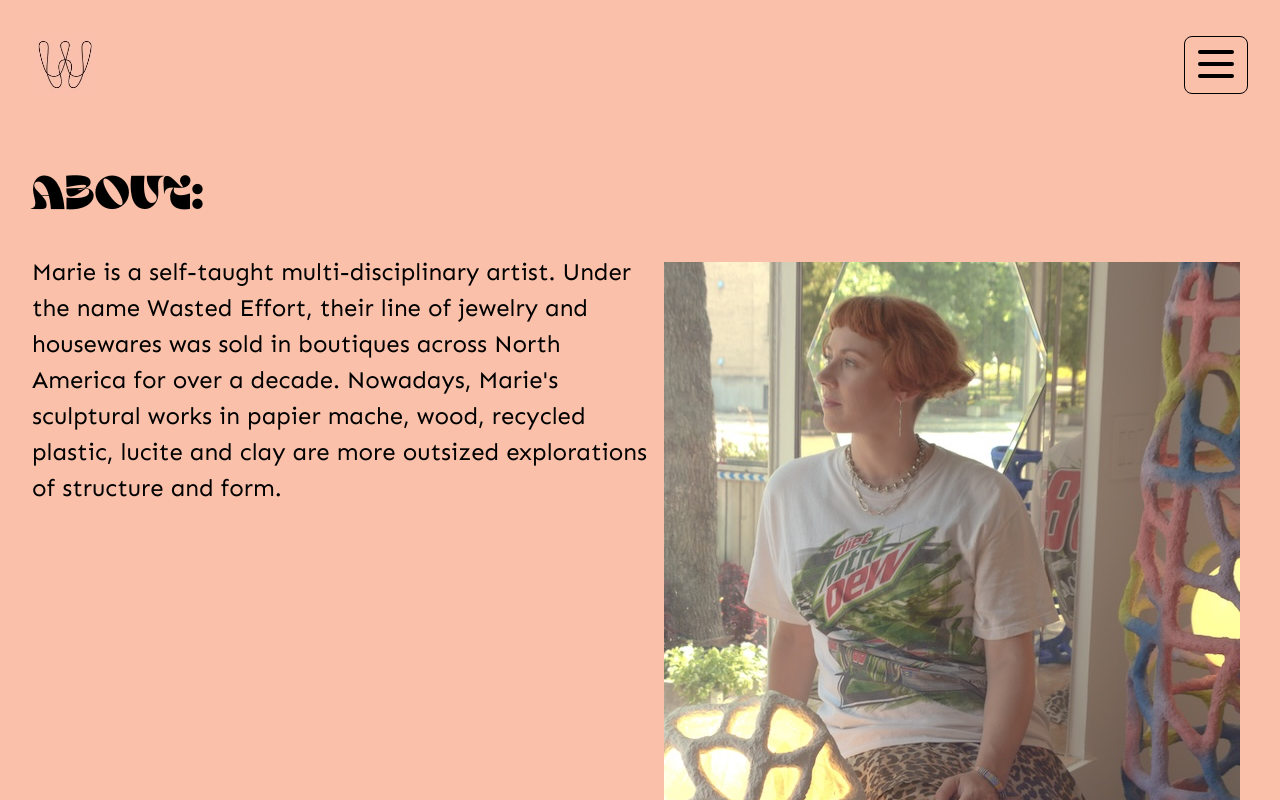
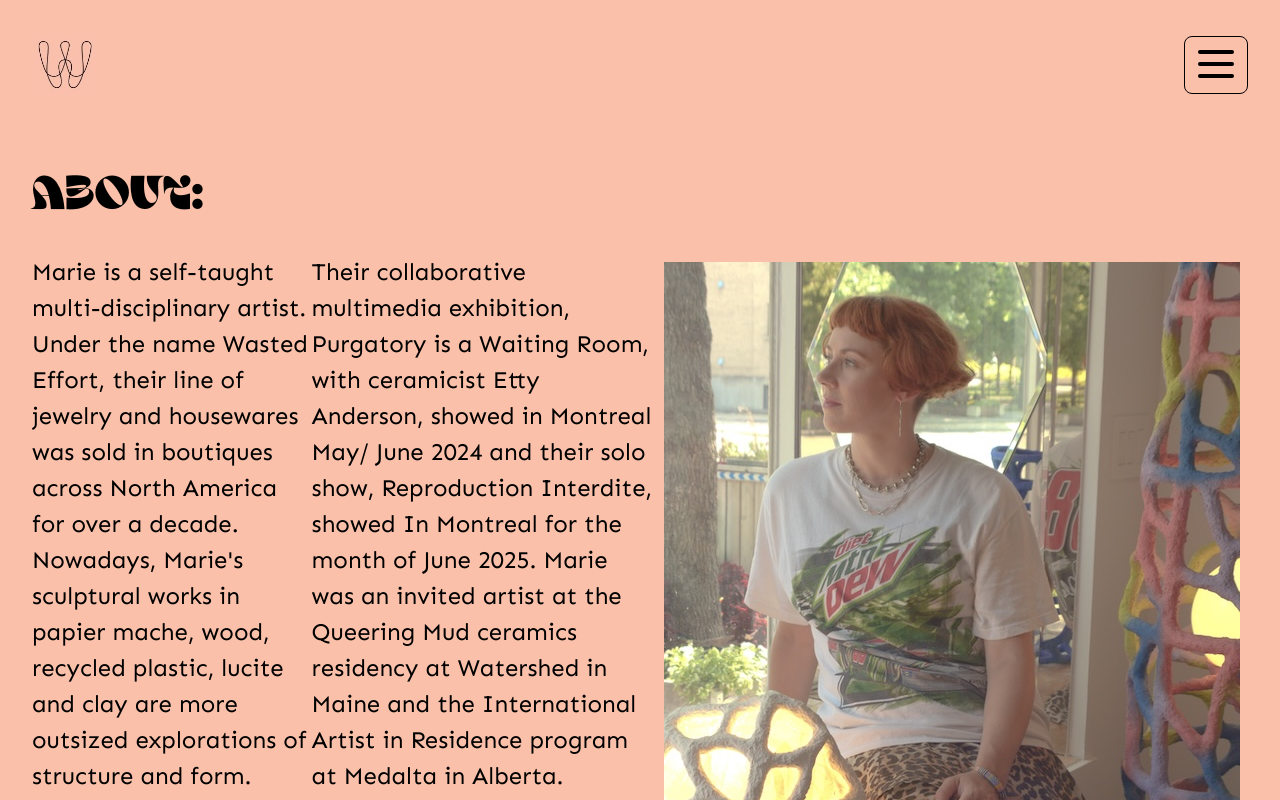
Before and after one commit to mariefoxall/wasted-effort, a React (Vite) app: page /about in a window 1280 px wide. Shown: the top 800 px of the page. Built offline with nearby package versions, Linux system fonts and the light colour scheme.

Commit message:
add more bio

```diff
--- a/src/About/About.jsx
+++ b/src/About/About.jsx
@@ -16,8 +16,15 @@ function About() {
             Marie&apos;s sculptural works in papier mache, wood, recycled
             plastic, lucite and clay are more outsized explorations of structure
             and form.
+          </p>{" "}
+          <p>
+            Their collaborative multimedia exhibition, Purgatory is a Waiting
+            Room, with ceramicist Etty Anderson, showed in Montreal May/ June
+            2024 and their solo show, Reproduction Interdite, showed In Montreal
+            for the month of June 2025. Marie was an invited artist at the
+            Queering Mud ceramics residency at Watershed in Maine and the
+            International Artist in Residence program at Medalta in Alberta.
           </p>
-
           <img
             className="bio-image"
             src={marieWindow}
```
